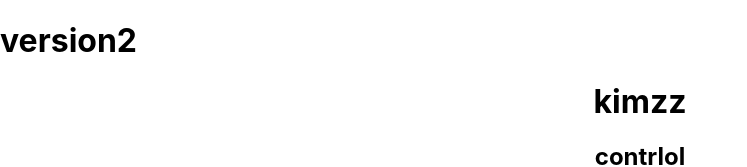
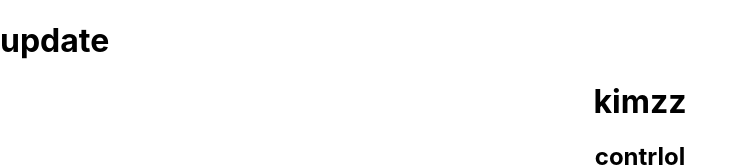
Before and after one commit to karimmazen7/test, a React (Create React App) app: page / in a window 1280 px wide. Shown: the top 167 px of the page, without its empty margins (0-747 px from the left). Built offline with nearby package versions, Linux system fonts and the light colour scheme.

Commit message:
Initial commit without GPG signing

```diff
--- a/src/App.js
+++ b/src/App.js
@@ -1,7 +1,7 @@
 function App() {
   return (
     <>
-      <h1>version2</h1>
+      <h1>update</h1>
       <h1 className="title">kimzz</h1>
       <h2>contrlol</h2>
     </>
```
